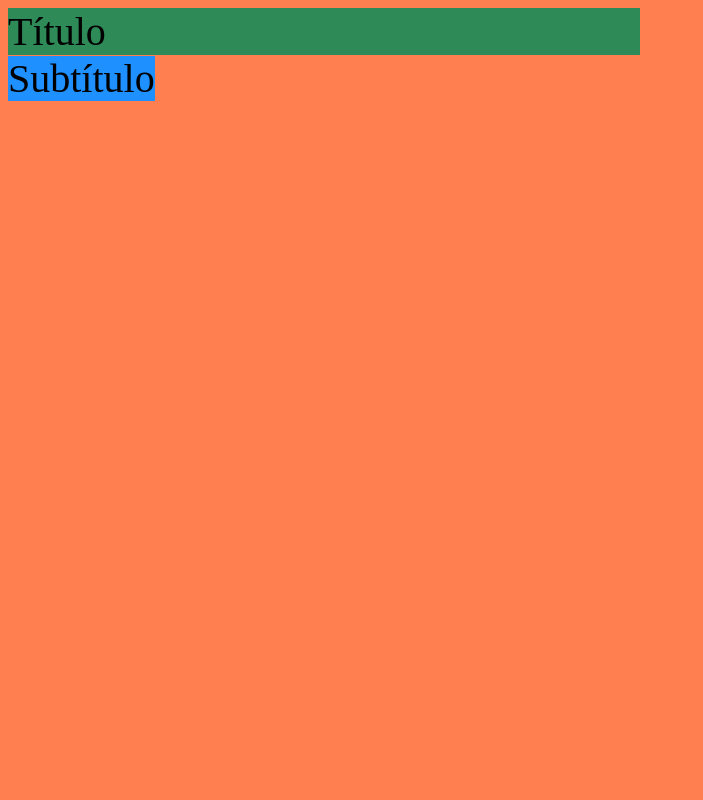
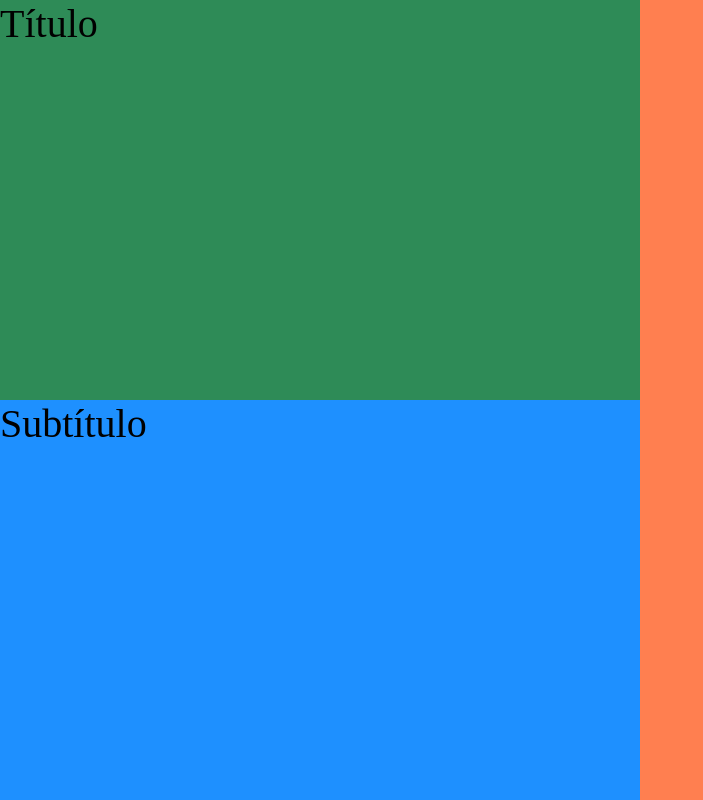
Before and after one commit to MarcusViniciusAbdalla/exercicios-js, a website: page css/alturaLargura.html in a window 1280 px wide. Shown: the whole page, without its empty margins (0-703 px from the left). Drawn offline with Linux system fonts and the light colour scheme.

Commit message:
Update alturaLargura.html

```diff
--- a/css/alturaLargura.html
+++ b/css/alturaLargura.html
@@ -5,9 +5,15 @@
     <meta charset="UTF-8">
     <title>Altura e Largura</title>
     <style>
+        html{
+            height: 100%;
+        }
+
         body {
             font-size: 40px;
             background-color: coral;
+            height: 100%;
+            margin: 0;
         }
 
         div {
@@ -22,6 +28,7 @@
             width: 50%;
             height: 250px;
             height: 50%;
+            display: block;
         }
     </style>
 </head>
```
